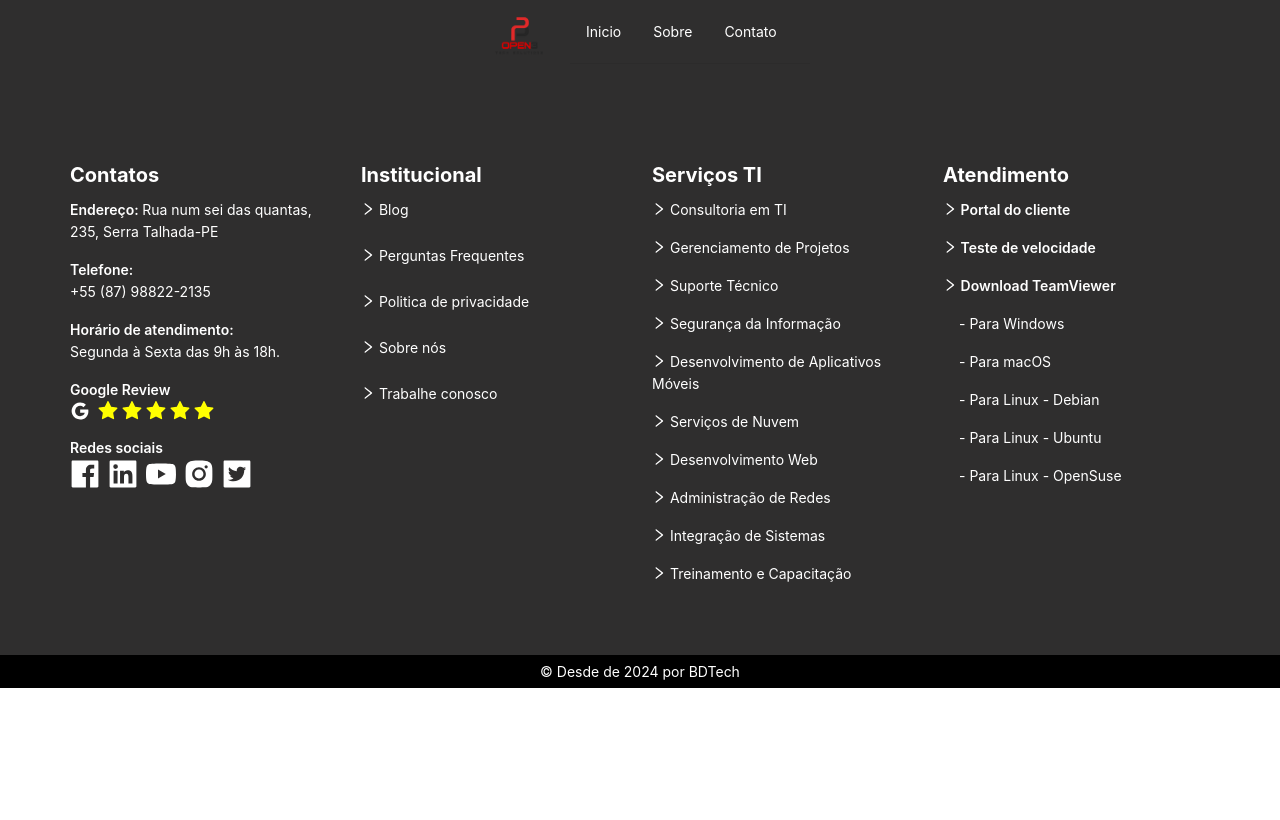
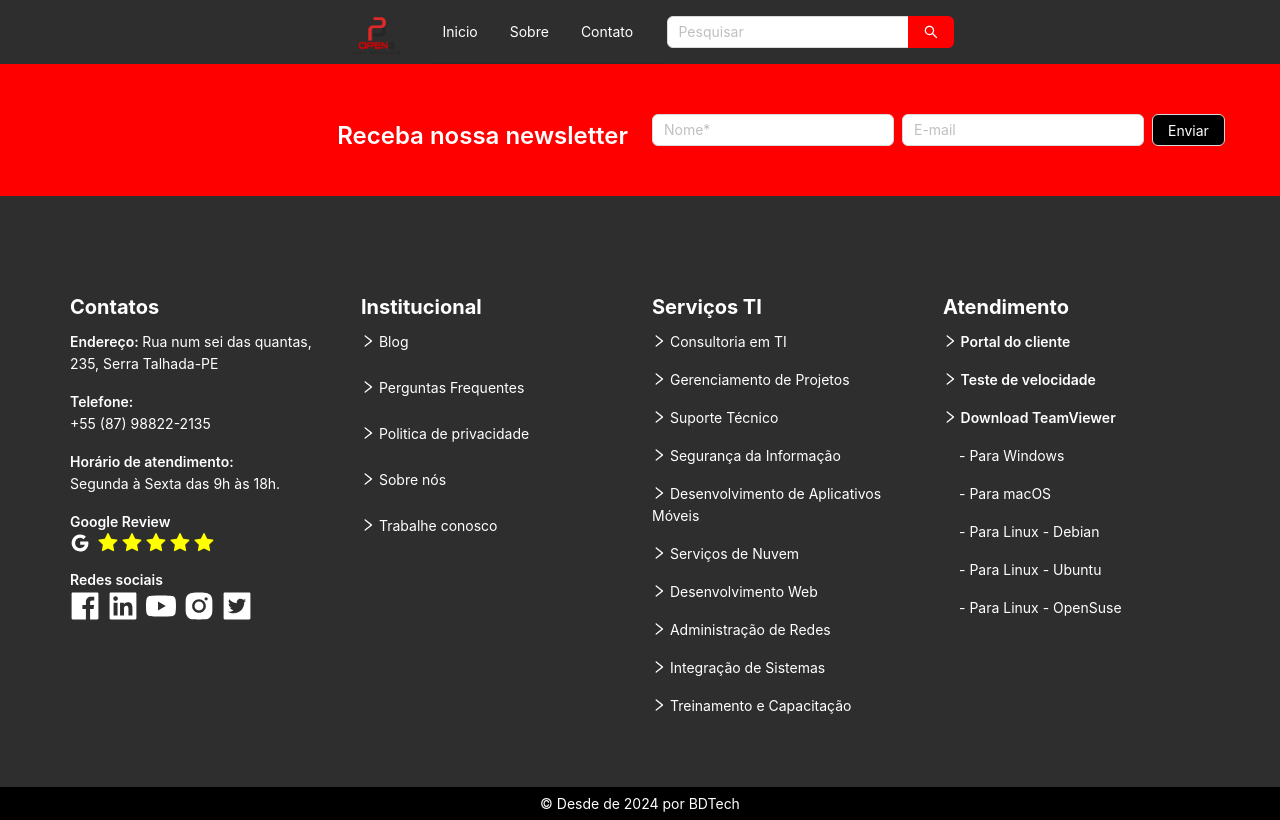
Before and after one commit to brenolimeira/open3, a React (Create React App) app: page /about in a window 1280 px wide. Built offline with nearby package versions, Linux system fonts and the light colour scheme.

Commit message:
refatorações e componente de pesquisa

```diff
--- /dev/null
+++ b/src/components/NewsletterComponent.js
@@ -0,0 +1,39 @@
+import { Col, Grid, Row, Typography, Form, Space, Input, Button } from 'antd';
+import React, { useState } from 'react';
+
+const { Title } = Typography;
+const {useBreakpoint} = Grid;
+
+export default function NewsletterComponent() {
+    const [loading, setLoading] = useState(false);
+    const [form] = Form.useForm();
+    const screens = useBreakpoint();
+    const isMobile = !screens.md;
+
+    return (
+        <Row gutter={[24,24]} justify='center' align='middle' style={{ backgroundColor: "#FF0000", padding: 32}}>
+            <Col sm={24} xs={24} md={12} style={{textAlign: isMobile? 'center': 'end', width: '100%'}}>
+                <Title level={3} style={{ color: "#fff" }}>
+                    Receba nossa newsletter
+                </Title>
+            </Col>
+            <Col sm={24} xs={24} md={12} style={{ gap: '4px', textAlign: isMobile? 'center': 'start'}}>
+                <Form form={form}>
+                    <Space size={"small"} align="center">
+                        <Form.Item name="name" rules={[{ required: true, message: "Por favor, insira seu nome." }]} style={{all:'unset'}}>
+                            <Input placeholder="Nome*" />
+                        </Form.Item>
+                        <Form.Item name="email" rules={[{ required: true, message: "Por favor, insira seu email." }]} style={{all:'unset'}}>
+                            <Input placeholder="E-mail" />
+                        </Form.Item>
+                        <Form.Item style={{all:'unset'}}>
+                            <Button loading={loading} style={{background: '#000', color: '#fff'}}>
+                                Enviar
+                            </Button>
+                        </Form.Item>
+                    </Space>
+                </Form>
+            </Col>
+        </Row>
+    );
+}
--- a/src/layout/HeaderPage.js
+++ b/src/layout/HeaderPage.js
@@ -1,16 +1,28 @@
-import { Grid, Image, Layout, Menu } from 'antd';
+import { Grid, Image, Layout, Menu, Input } from 'antd';
 import { Link, NavLink } from 'react-router-dom';
 import styled from 'styled-components';
 import { useTheme } from '../context/ThemeContext';
 import { useState } from 'react';
 import Logo from '../assets/open3.png'
 
+
 const { Header } = Layout;
-
+const { Search } = Input;
 const { useBreakpoint } = Grid;
 
 const StyledHeader = styled(Header)`
     background-color: #2f2e2e;
+`
+
+const StyledSearch = styled(Search)`
+    .ant-input-wrapper .ant-btn {
+        background-color: #FF0000 !important;
+        background: #FF0000 !important;
+    }
+    .ant-input-wrapper .ant-btn:hover {
+        background-color: #f84000 !important;
+        background: #f84000 !important;
+    }
 `
 
 const StyledMasterContainerHeader = styled.div`
@@ -54,9 +66,9 @@ export function HeaderPage() {
     const isMobile = !screens.md;
 
     const list = [
-        { label: 'Inicio', path: '/home', key: 1 },
-        { label: 'Sobre', path: '/about', key: 2 },
-        { label: 'Contato', path: '/contact', key: 3 },
+        { label: 'Inicio', path: '/home', key: "home" },
+        { label: 'Sobre', path: '/about', key: "about" },
+        { label: 'Contato', path: '/contact', key: "contact" },
     ]
 
     const handleMenuClick = (item) => {
@@ -86,6 +98,7 @@ export function HeaderPage() {
                             ))}
                         </StyledMenu>
                     </MenuContainer>
+                    <StyledSearch placeholder="Pesquisar" size='middle' onSearch={onSearch} enterButton />
                 </StyledContainerHeader>
             </StyledMasterContainerHeader>
         </StyledHeader>
--- a/src/pages/About/index.js
+++ b/src/pages/About/index.js
@@ -0,0 +1,10 @@
+import React from 'react';
+import NewsletterComponent from '../../components/NewsletterComponent';
+
+function index() {
+    return (
+        <NewsletterComponent />
+    );
+}
+
+export default index;
--- a/src/pages/Contact/index.js
+++ b/src/pages/Contact/index.js
@@ -6,6 +6,7 @@ import styled from "styled-components";
 import BannerComponent from "../../components/BannerComponent";
 import Banner from "../../assets/home_ajustada.jpg";
 import { FacebookFilled, InstagramFilled, LinkedinFilled, TwitterSquareFilled, YoutubeFilled } from "@ant-design/icons";
+import NewsletterComponent from "../../components/NewsletterComponent";
 
 const { Text, Title } = Typography;
 const {useBreakpoint} = Grid;
@@ -137,30 +138,7 @@ const ContactForm = () => {
             <Row style={{ paddingBottom: 24}} justify='center'>
                 <MapComponent />
             </Row>
-            <Row gutter={[24,24]} justify='center' align='middle' style={{ backgroundColor: "#FF0000", padding: 32}}>
-                <Col sm={24} xs={24} md={12} style={{textAlign: isMobile? 'center': 'end', width: '100%'}}>
-                    <Title level={3} style={{ color: "#fff" }}>
-                        Receba nossa newsletter
-                    </Title>
-                </Col>
-                <Col sm={24} xs={24} md={12} style={{ gap: '4px', textAlign: isMobile? 'center': 'start'}}>
-                    <Form form={form}>
-                        <Space size={"small"} align="center">
-                            <Form.Item name="name" rules={[{ required: true, message: "Por favor, insira seu nome." }]} style={{all:'unset'}}>
-                                <Input placeholder="Nome*" />
-                            </Form.Item>
-                            <Form.Item name="email" rules={[{ required: true, message: "Por favor, insira seu email." }]} style={{all:'unset'}}>
-                                <Input placeholder="E-mail" />
-                            </Form.Item>
-                            <Form.Item style={{all:'unset'}}>
-                                <Button loading={loading} style={{background: '#000', color: '#fff'}}>
-                                    Enviar
-                                </Button>
-                            </Form.Item>
-                        </Space>
-                    </Form>
-                </Col>
-            </Row>
+            <NewsletterComponent />
         </>
     );
 };
--- a/src/routes/index.js
+++ b/src/routes/index.js
@@ -2,6 +2,7 @@ import React from "react";
 import { Routes as Router, Route } from 'react-router-dom';
 import HomePage from "../pages/Home";
 import Contact from "../pages/Contact";
+import About from "../pages/About";
 
 export default function Routes() {
 
@@ -9,6 +10,7 @@ export default function Routes() {
         <Router>
             <Route path='/' Component={HomePage} />
             <Route path='/home' Component={HomePage} />
+            <Route path='/about' Component={About} />
             <Route path='/contact' Component={Contact} />
         </Router>
     )
```
